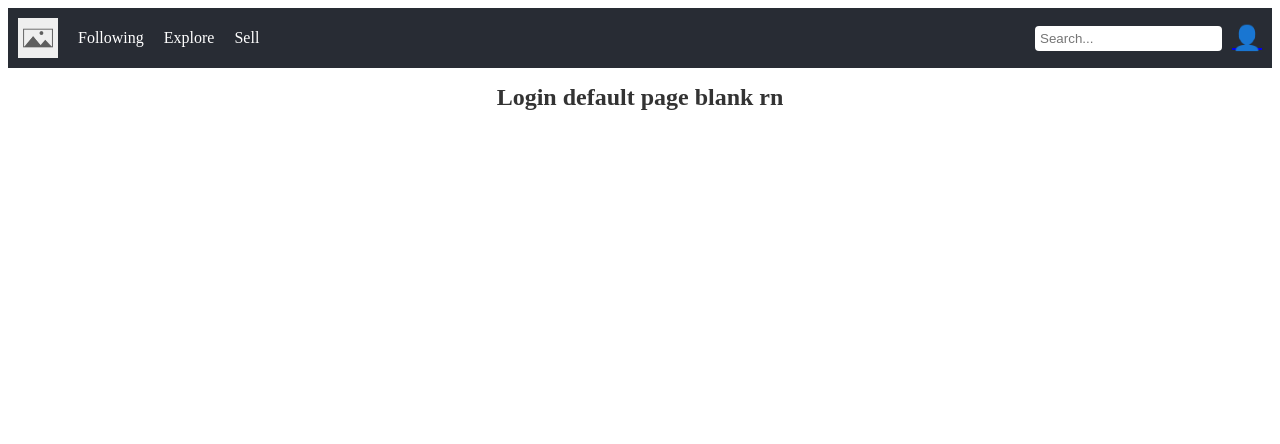
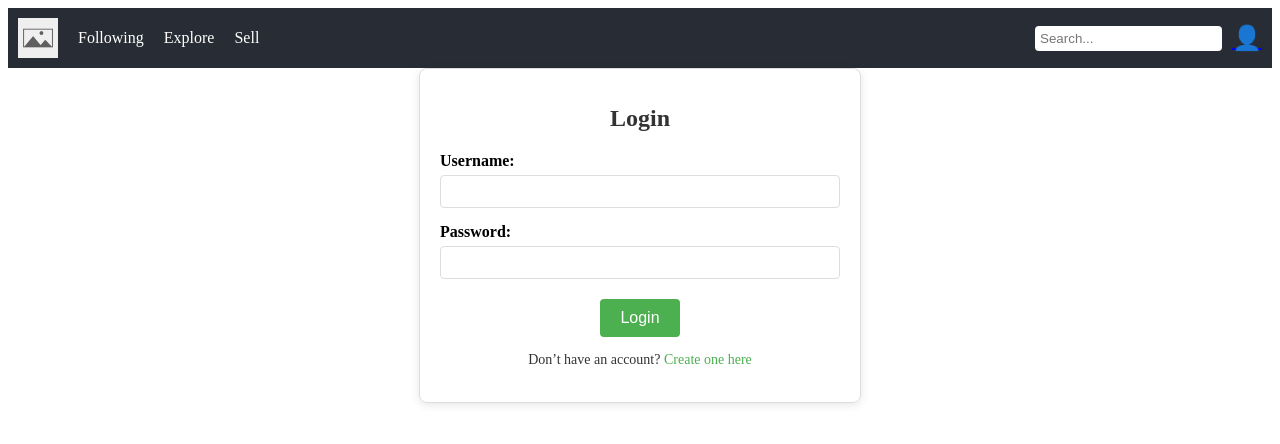
Before and after one commit to BrianJohnsonJr/Software_Development_Projects, a React (Create React App) app in the folder frontend/: page /login in a window 1280 px wide. Shown: the top 444 px of the page. Built offline with nearby package versions, Linux system fonts and the light colour scheme.

Commit message:
Create form and functionality for login and register pages

```diff
--- a/frontend/src/pages/Login.js
+++ b/frontend/src/pages/Login.js
@@ -1,7 +1,65 @@
+// Login.js
+import React, { useState } from 'react';
+import { useNavigate, Link } from 'react-router-dom';
+import '../styles/Auth.css';
+
 const Login = () => {
+    const [username, setUsername] = useState('');
+    const [password, setPassword] = useState('');
+    const [error, setError] = useState('');
+    const navigate = useNavigate();
+
+    const handleLogin = async (e) => {
+        e.preventDefault();
+
+        try {
+            const response = await fetch('/login', {
+                method: 'POST',
+                headers: { 'Content-Type': 'application/json' },
+                body: JSON.stringify({ username, password }),
+                credentials: 'include', // Ensures cookies are sent with requests
+            });
+            const data = await response.json();
+
+            if (data.success) {
+                navigate('/profile'); // Redirect to profile if login is successful
+            } else {
+                setError('Invalid login credentials');
+            }
+        } catch (err) {
+            setError('An error occurred. Please try again.');
+        }
+    };
+
     return (
-        <h1>Login default page blank rn</h1>
-      );
-}
+        <div className="auth-container">
+            <h1>Login</h1>
+            <form onSubmit={handleLogin}>
+                <label>Username:</label>
+                <input
+                    type="text"
+                    value={username}
+                    onChange={(e) => setUsername(e.target.value)}
+                    required
+                />
+
+                <label>Password:</label>
+                <input
+                    type="password"
+                    value={password}
+                    onChange={(e) => setPassword(e.target.value)}
+                    required
+                />
+
+                <button type="submit">Login</button>
+                {error && <p className="error-message">{error}</p>}
+            </form>
+
+            <p className="auth-link">
+                Don’t have an account? <Link to="/register">Create one here</Link>
+            </p>
+        </div>
+    );
+};
 
 export default Login;
```
Also changed, not shown: frontend/src/pages/Register.js (added, +77 -0 lines).
